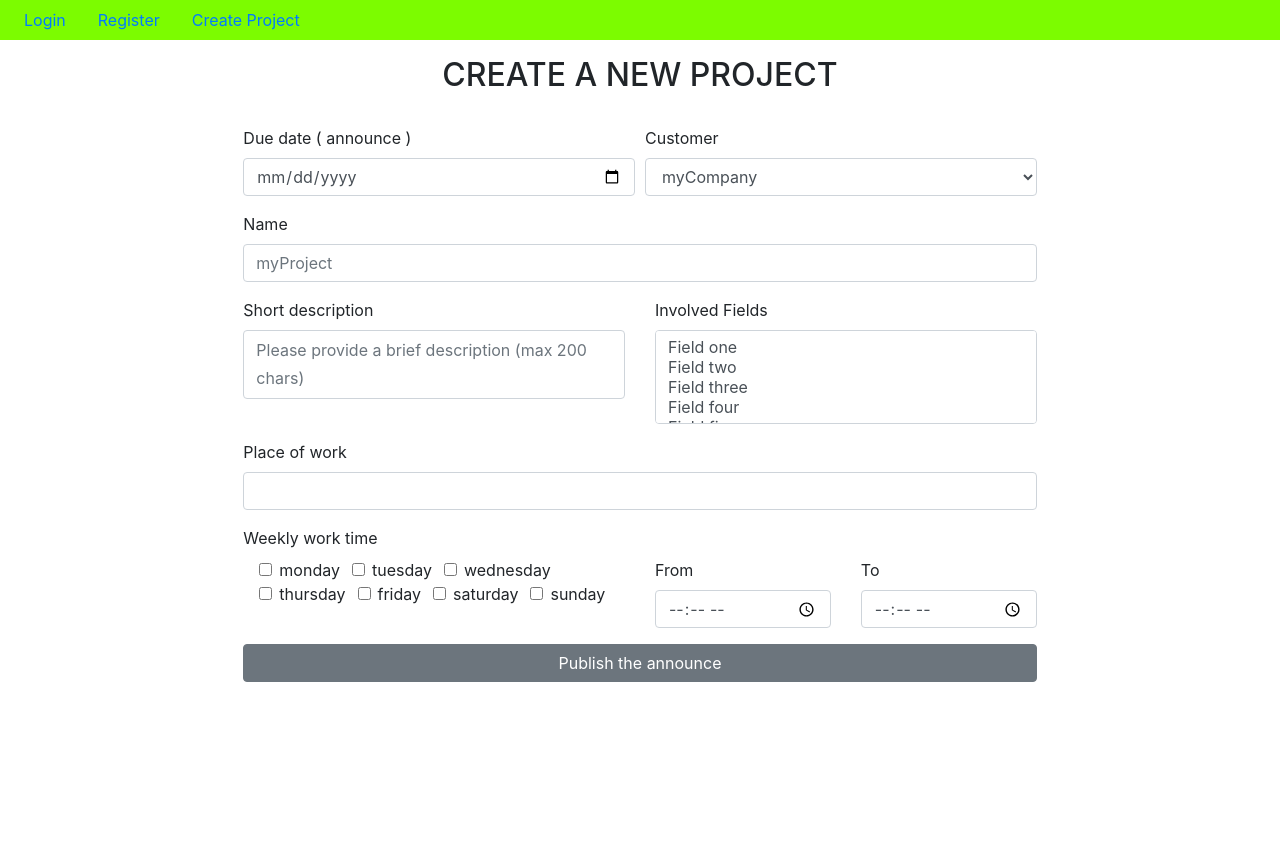
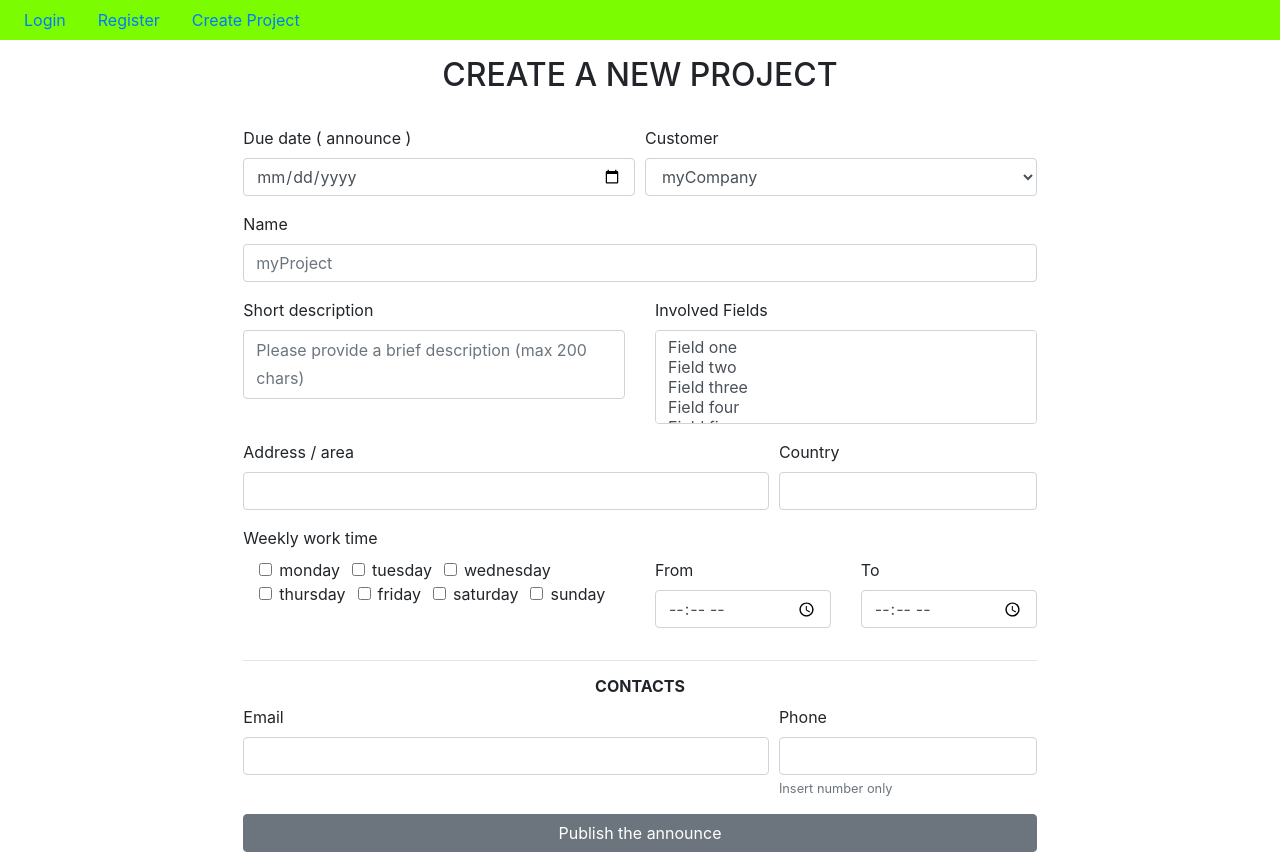
Before and after one commit to chingu-voyage7/Bears-Team-03, a React (Create React App) app: page /create-project in a window 1280 px wide. Before the commit the page ends 800 px from the top, so only its background shows below. Built offline with nearby package versions, Linux system fonts and the light colour scheme.

Commit message:
Add / split fields according to the backend component

```diff
--- a/src/components/projectForm/ProjectPage.js
+++ b/src/components/projectForm/ProjectPage.js
@@ -1,6 +1,6 @@
 import React from 'react';
 import {
-  Container, Col, Row, Button, Form, FormGroup, Label, Input,
+  Container, Col, Row, Button, Form, FormGroup, Label, Input, FormText
 } from 'reactstrap';
 
 import './projectPage.css';
@@ -16,7 +16,10 @@ export default class Example extends React.Component {
       to: '',
       description: '',
       involvedFields: [],
-      placeOfWork: '',
+      address: '',
+      country: '',
+      email: '',
+      phone:'',
       workDays: [],
     };
   }
@@ -62,7 +65,7 @@ export default class Example extends React.Component {
 
   render() {
     const {
-      name, customer, dueDate, from, to, description, involvedFields, placeOfWork, workDays,
+      name, customer, dueDate, from, to, description, involvedFields, address, country, email, phone,workDays,
     } = this.state;
     return (
       <Col xl={{ size: 8, offset: 2 }} md={{ size: 10, offset: 1 }}>
@@ -147,16 +150,30 @@ export default class Example extends React.Component {
                 </Col>
               </Row>
             </FormGroup>
+            <Row form>
+              <Col md={8}>
                 <FormGroup>
-              <Label for="placeOfWork">Place of work</Label>
+                  <Label for="address">Address / area</Label>
                   <Input
                     type="text"
-                name="placeOfWork"
-                id="placeOfWork"
-                value={placeOfWork}
+                    id="address"
+                    value={address}
                     onChange={this.handleChange}
                   />
                 </FormGroup>
+              </Col>
+              <Col md={4}>
+                <FormGroup>
+                  <Label for="country">Country</Label>
+                  <Input
+                    type="text"
+                    id="country"
+                    value={country}
+                    onChange={this.handleChange}
+                  />
+                </FormGroup>
+              </Col>
+            </Row>
             <Label for="workDays">Weekly work time</Label>
             <Row>
               <Col md={6} onChange={this.handleTest}>
@@ -256,6 +273,36 @@ export default class Example extends React.Component {
                 </FormGroup>
               </Col>
             </Row>
+            <hr />
+            <h6>CONTACTS</h6>
+            <Row form>
+              <Col md={8}>
+                <FormGroup>
+                  <Label for="email">Email</Label>
+                  <Input
+                    type="email"
+                    id="email"
+                    value={email}
+                    onChange={this.handleChange}
+                  />
+                </FormGroup>
+              </Col>
+              <Col md={4}>
+                <FormGroup>
+                  <Label for="phone">Phone</Label>
+                  <Input
+                    type="text"
+                    id="phone"
+                    pattern="\d+"
+                    value={phone}
+                    onChange={this.handleChange}
+                  />
+                  <FormText color="muted">
+                  Insert number only
+                  </FormText>
+                </FormGroup>
+              </Col>
+            </Row>
             <Button
               color="secondary"
               type="submit"
--- a/src/components/projectForm/projectPage.css
+++ b/src/components/projectForm/projectPage.css
@@ -7,6 +7,11 @@ h2 {
     padding: 1rem;
 }
 
+h6 {
+    text-align: center;
+    font-weight: bold;
+}
+
 textarea {
     resize: none;
 }
```
Lines whose indentation alone changed are shown as unchanged.
